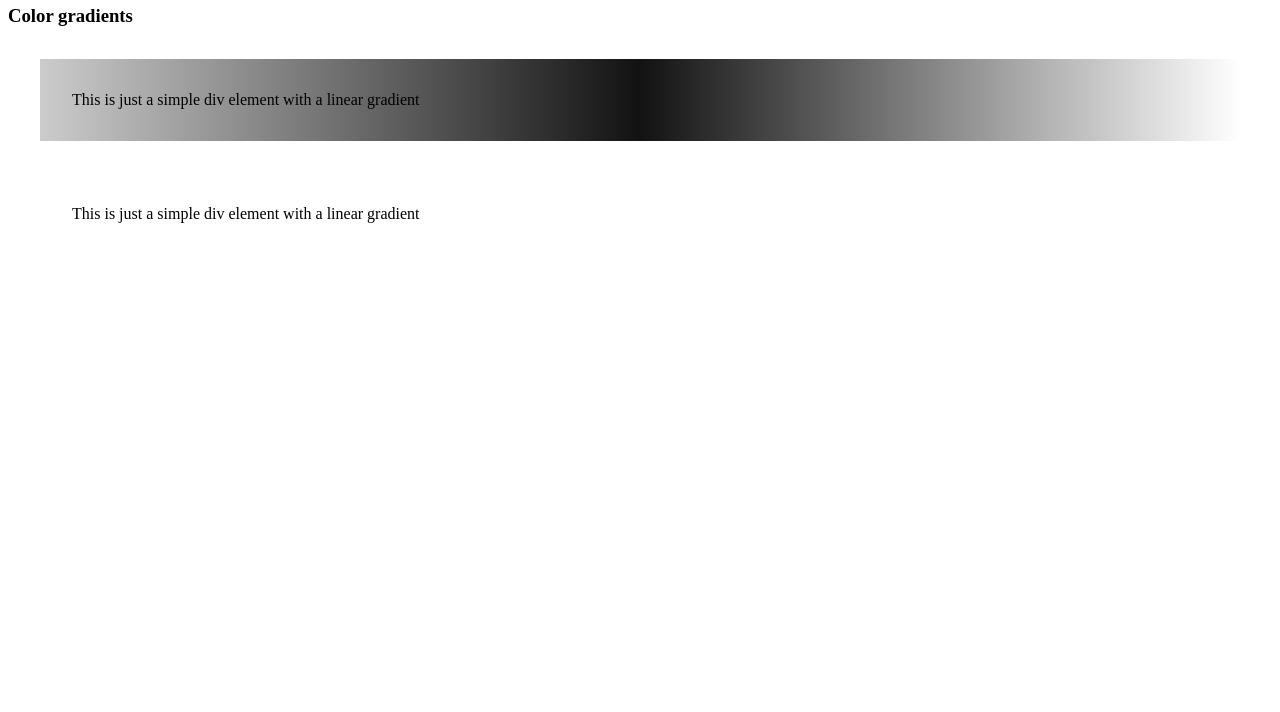
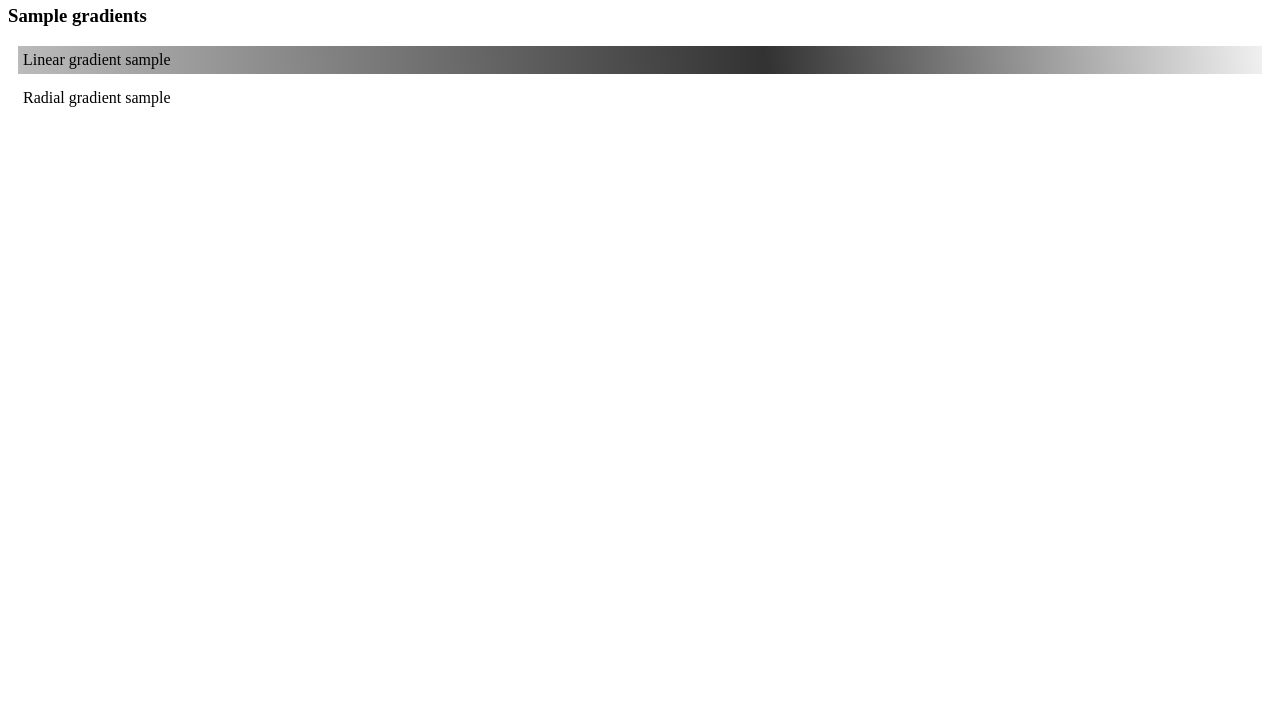
Before and after one commit to pxai/webfinde, a website: page samples/css/gradients.html in a window 1280 px wide. Shown: the part 88-800 px from the top of the page. Drawn offline with Linux system fonts and the light colour scheme.

Commit message:
Gradient sample

```diff
--- a/samples/css/css/gradients.css
+++ b/samples/css/css/gradients.css
@@ -1,22 +1,22 @@
 
 div {
-    margin: 2em;
-    padding: 2em;
+    margin: 10px;
+    padding: 5px;
 }
-.linear-gray {
-    background: linear-gradient(90deg, #ccc 0%,
-    #121212 50%,#ffffff 100%);
+
+.linear {
+    background: linear-gradient(85deg, #bbb 0%, #323232 60%, #f0f0f0 100%);
 }
 
 .radial {
-background: radial-gradient(center, ellipse cover, orange 72%,
-red 100%);
+background: radial-gradient(center, ellipse cover, yellow 72%,
+lime 100%);
 }
 
 article {
-background: radial-gradient(20px 20px, circle cover,gray 0%,
-pink 50%,
-red 51%,
-orange 75%,
-brown 100%);
+background: radial-gradient(30px 30px, circle cover, black 0%,
+    #ccc 49%,
+    pink 50%,
+    red 78%,
+    orange 100%);
 }
--- a/samples/css/gradients.html
+++ b/samples/css/gradients.html
@@ -8,16 +8,16 @@
 </head>
 <body>
 <header>
-<h2>CSS: gradients</h2>
+<h2>CSS: gradients samples</h2>
 </header>
 <main>
    <article>
-   <h3>Color gradients</h3>
-   <div class="linear-gray">
-    This is just a simple div element with a linear gradient
+   <h3>Sample gradients</h3>
+   <div class="linear">
+     Linear gradient sample
    </div>
    <div class="radial">
-    This is just a simple div element with a linear gradient
+     Radial gradient sample
    </div>
    </article>
 </main>
```
